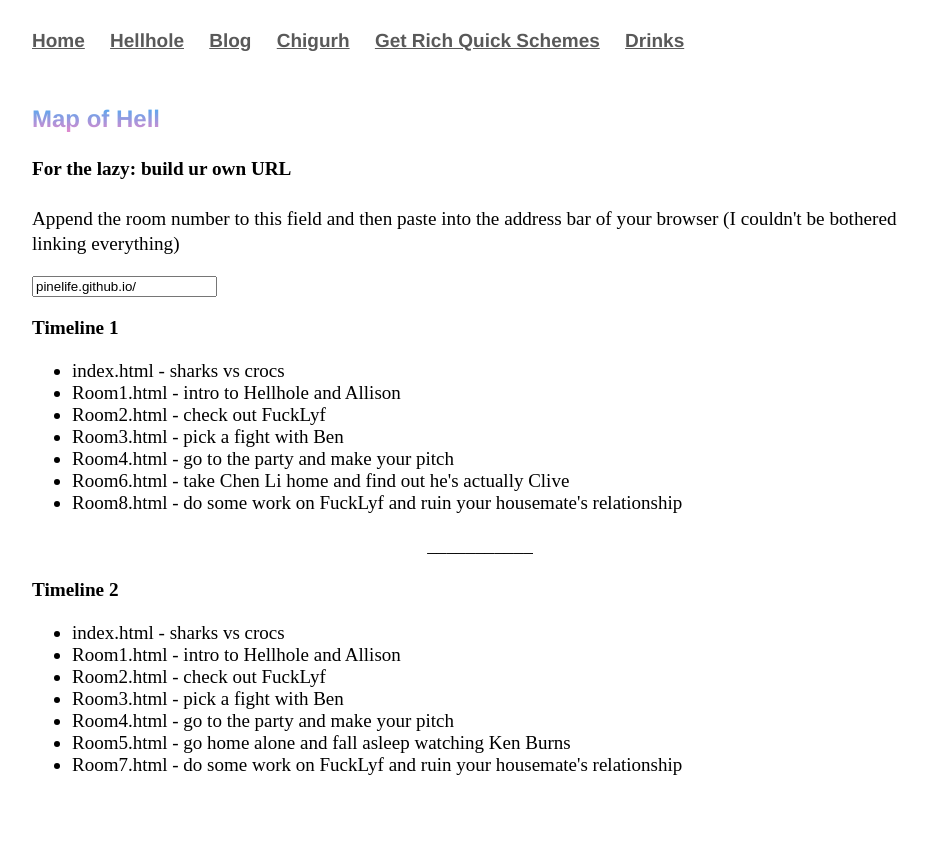
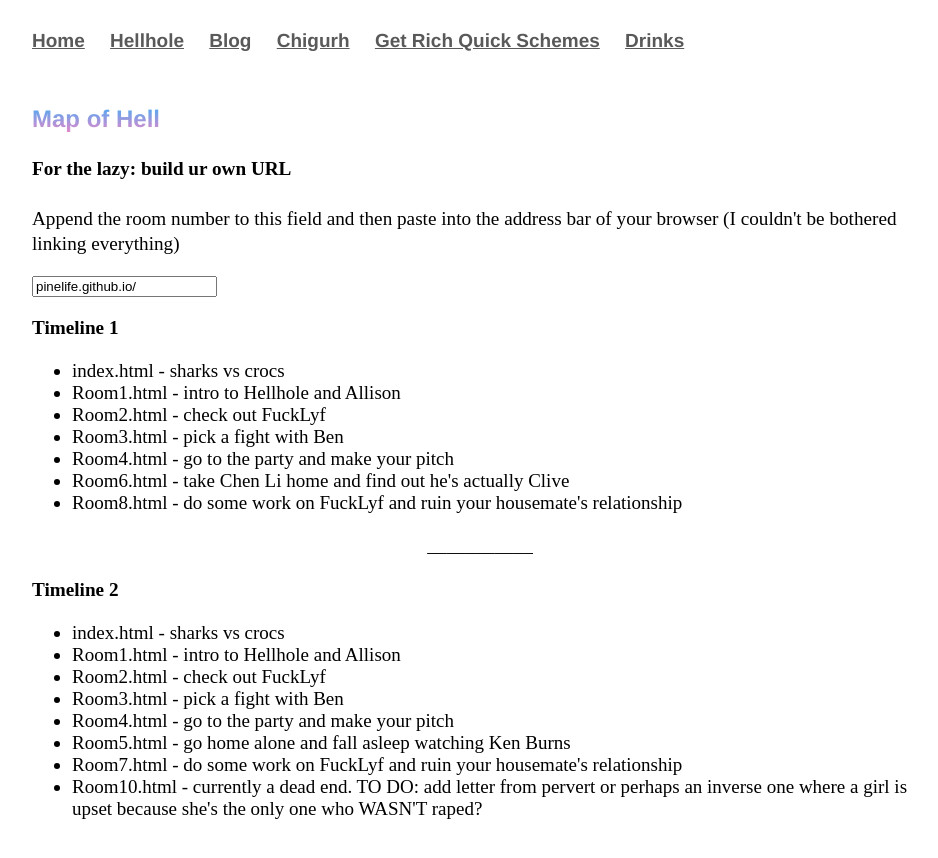
Before and after one commit to Pinelife/pinelife.github.io, a Jekyll site: the page Hellhole/map.html, which Jekyll copies as it is, in a window 1280 px wide. Shown: the top 858 px of the page, without its empty margins (160-1098 px from the left). Built offline with Jekyll 4.4.1, drawn with Linux system fonts in a browser that asks for light colours.

Commit message:
Update map.html

```diff
--- a/Hellhole/map.html
+++ b/Hellhole/map.html
@@ -67,6 +67,8 @@ ___________
 				<li>Room4.html - go to the party and make your pitch</li>
 				<li>Room5.html - go home alone and fall asleep watching Ken Burns</li>
 				<li>Room7.html - do some work on FuckLyf and ruin your housemate's relationship</li>
+				<li>Room10.html - currently a dead end. TO DO: add letter from pervert or perhaps an inverse one
+				where a girl is upset because she's the only one who WASN'T raped?</li>
 			</ul>
 			</p>
 </body>
```
